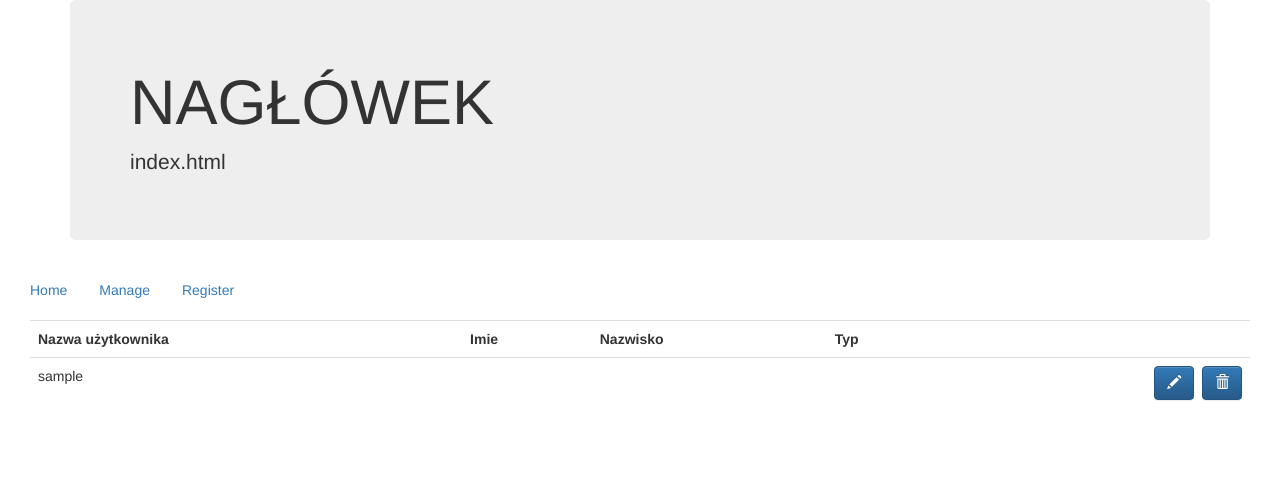
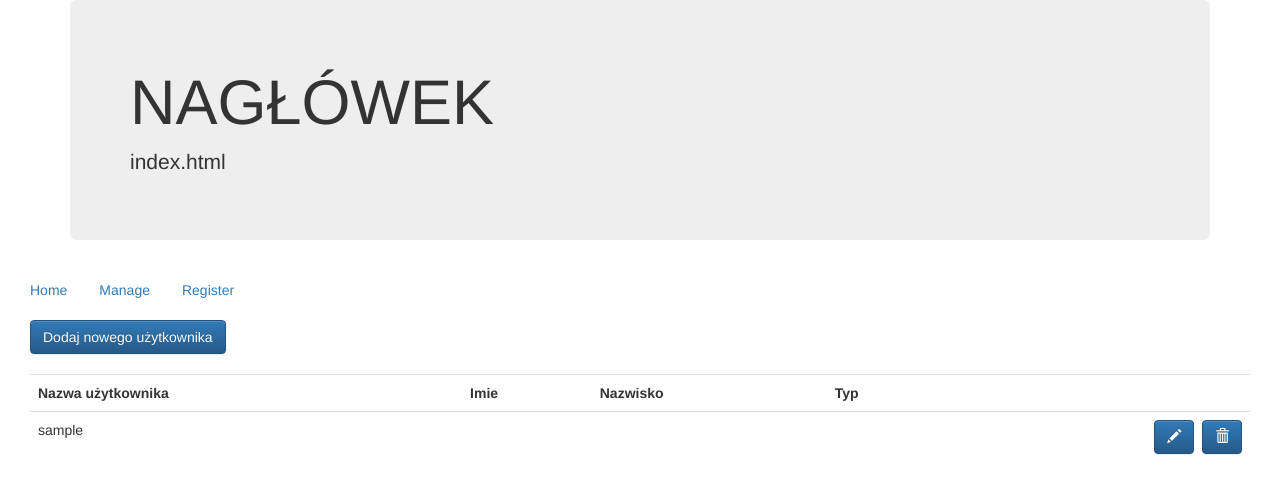
Before and after one commit to BDIO2015/Projekt_BDIO, a Django app: template templates/manage_usermanagement.html in a window 1280 px wide. Shown: the top 494 px of the page. Run offline with Django 3.2, Linux system fonts and the light colour scheme; tables that the repository leaves empty hold one stand-in row (values such as "Sample post"); the template is opened without the code that fills it: values that come from a table or form of the project are taken from there, most other values are stand-ins (such as "Sample title", 1, 10 or a date in 2020); some libraries are stand-ins or nearby versions.

Commit message:
Mały bugfix

```diff
--- a/templates/manage_usermanagement.html
+++ b/templates/manage_usermanagement.html
@@ -9,6 +9,7 @@
 	</div>
 	{% endif %}
 
+	<a href="/user/register"  class="btn btn-primary">Dodaj nowego użytkownika</a><br></br>
 	<table class="table table-hovered table-responsive">
 	<tr>
 	<th>
```
